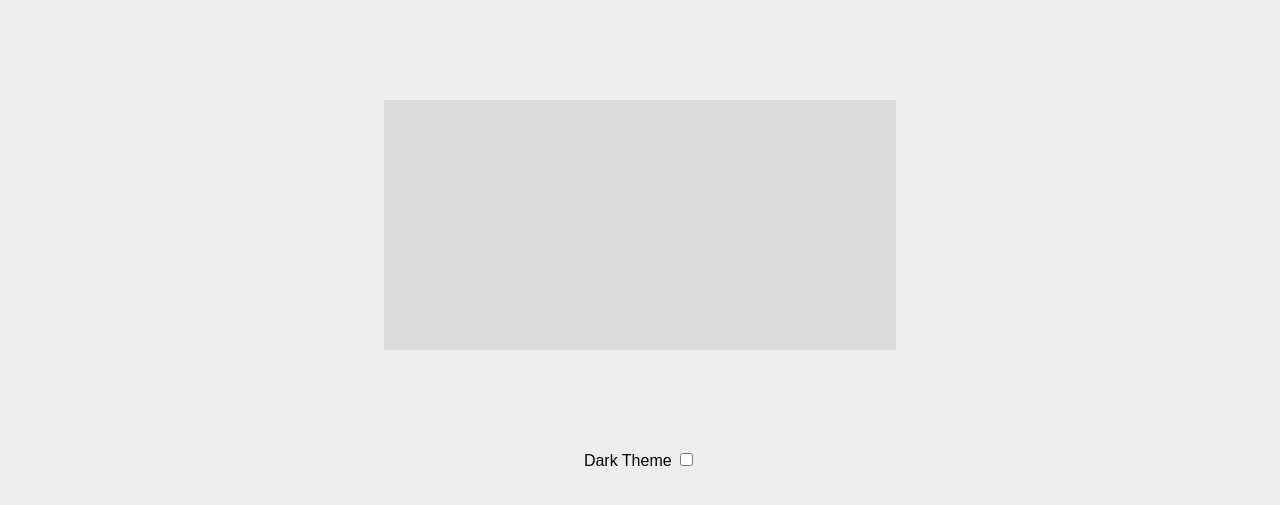
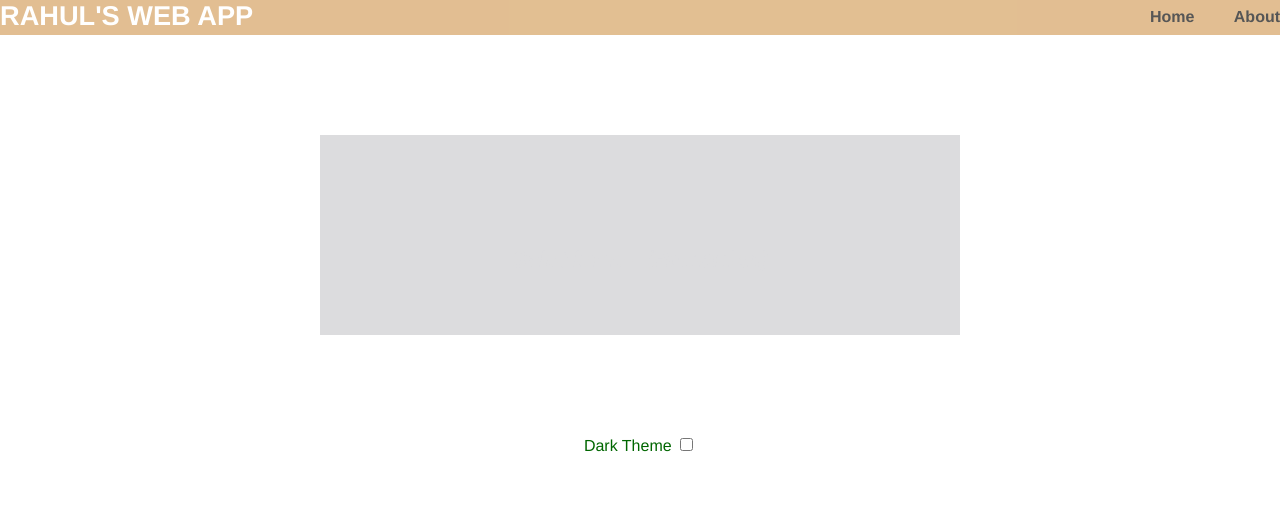
Before and after one commit to rahulXs/webapp-helloworld, a Flask app: page /about in a window 1280 px wide. Shown: the top 505 px of the page. Run offline with Flask 2, Linux system fonts and the light colour scheme.

Commit message:
Add style

```diff
--- /dev/null
+++ b/static/css/hello.css
@@ -0,0 +1,22 @@
+.container {
+    width: 50%;
+    height: 200px;
+    background-color: #dcdcde;
+    margin: 100px auto;
+    color: #555;
+    font-size: 1.4em;
+    text-align: center;
+    font-weight: bold;
+    font-style: italic;
+    line-height: 250px;
+    transition:all,1s;
+}
+
+.animateOn { color: #555; }
+.animateOff { color: #dcdcde; }
+label {
+    display: block;
+    text-align: center;
+    margin: 50px auto;
+    transition: all, 0.5s;
+}
--- a/static/css/main.css
+++ b/static/css/main.css
@@ -1,24 +1,88 @@
-.container {
-    width: 40%;
-    height: 250px;
-    background-color: #dcdcde;
-    margin: 100px auto;
-    color: #555;
-    font-size: 1.4em;
-    text-align: center;
-    font-weight: bold;
-    font-style: italic;
-    line-height: 250px;
-    transition:all,1s;
+body {
+  margin: 0;
+  padding: 0;
+  font-family: "Helvetica Neue", Helvetica, Arial, sans-serif;
+  color: #060;
 }
 
-.animateOn { color: #555; }
-.animateOff { color: #dcdcde; }
-label {
-    display: block;
-    text-align: center;
-    margin: 50px auto;
-    transition: all, 0.5s;
+/*
+ * Formatting the header area
+ */
+
+header {
+  background-color: #DFB887;
+  height: 35px;
+  opacity: .9;
+  margin-bottom: 10px;
 }
 
-body { font-family: arial, sans-serif; background-color: #eee; margin: 0; padding: 0; transition: background-color 0.5s;}
+header h1.logo {
+  margin: 0;
+  font-size: 1.7em;
+  color: #fff;
+  text-transform: uppercase;
+  float: left;
+}
+
+header h1.logo:hover {
+  color: #fff;
+  text-decoration: none;
+}
+
+/*
+ * Center the body content
+ */
+
+.container {
+  margin: 0 auto;
+}
+
+div.home {
+  padding: 10px 0 30px 0;
+  background-color: #E6E6FA;
+  -webkit-border-radius: 6px;
+     -moz-border-radius: 6px;
+          border-radius: 6px;
+}
+
+div.about {
+  padding: 10px 0 30px 0;
+  background-color: #E6E6FA;
+  -webkit-border-radius: 6px;
+     -moz-border-radius: 6px;
+          border-radius: 6px;
+}
+
+h2 {
+  font-size: 3em;
+  margin-top: 40px;
+  text-align: center;
+  letter-spacing: -2px;
+}
+
+h3 {
+  font-size: 1.7em;
+  font-weight: 100;
+  margin-top: 30px;
+  text-align: center;
+  letter-spacing: -1px;
+  color: #999;
+}
+
+.menu {
+  float: right;
+  margin-top: 8px;
+}
+
+.menu li {
+  display: inline;
+}
+
+.menu li + li {
+  margin-left: 35px;
+}
+
+.menu li a {
+  color: #444;
+  text-decoration: none;
+}
--- a/templates/about.html
+++ b/templates/about.html
@@ -1,13 +1,11 @@
-<!DOCTYPE html>
-<html lang="en">
-    <head>
+{% extends "layout.html" %}
+{% block content %}
         <meta charset="UTF-8">
         <meta name = "viewport" content="width=device-width, initial-scale=1">
-        <link rel="stylesheet" href="../static/css/main.css">
-        <script src = "../static/js/script.js"></script>
+        <link rel="stylesheet" href="../static/css/hello.css">
+        <script src = "../static/js/hello.js"></script>
         <title>Main Page </title>
-    </head>
-    <body>
+
         <div class = "container animateOff"></div>
         <label id = "label"> Dark Theme
           <input type="checkbox" name="check" onclick="check(this)" class = "checkbox" />
@@ -26,5 +24,4 @@
             }
         }
     </script>
-   </body>
-</html>
+{% endblock %}
```
Also changed, not shown: static/js/hello.js (renamed from static/js/script.js).
